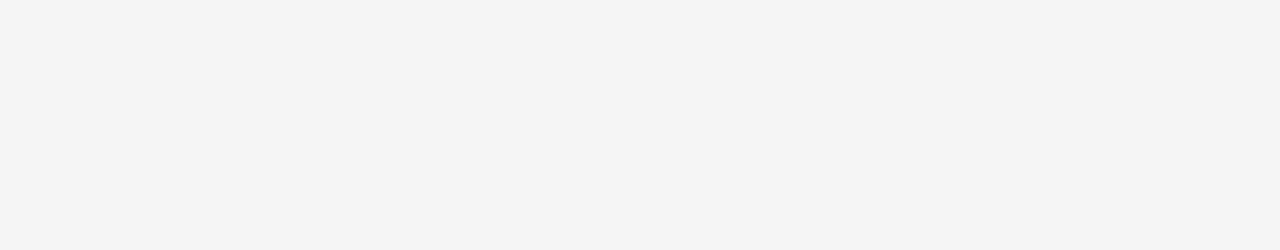
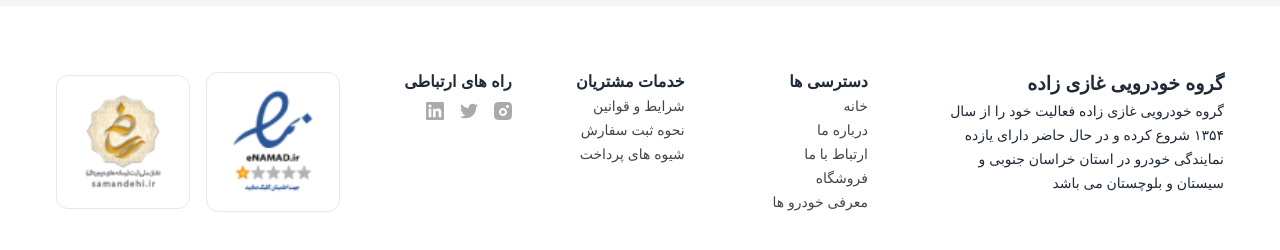
Before and after one commit to khosrora/ghazizadeh_front, a Next.js app: page / in a window 1280 px wide. Shown: the part 3274-3524 px from the top of the page. Built offline with nearby package versions, Linux system fonts and the light colour scheme; a small style sheet from the web is missing.

Commit message:
add footer

```diff
--- /dev/null
+++ b/components/layout/public/footer/footer.js
@@ -0,0 +1,101 @@
+import Image from "next/image";
+
+
+
+
+const Footer = () => {
+    return (
+        <div className="bg-[#FFFFFF] mt-14 p-4 lg:py-16 lg:px-14">
+            <ul className="flex flex-col gap-y-6 lg:flex-row lg:justify-between">
+                <li className="lg:w-1/4">
+                    <span className="font-bold text-[19px]"> گروه خودرویی غازی زاده </span>
+                    <br />
+                    <span className="text-[14px]">
+                        گروه خودرویی غازی زاده فعالیت خود را از سال ۱۳۵۴ شروع کرده و در حال حاضر دارای یازده نمایندگی خودرو در استان خراسان جنوبی و سیستان و بلوچستان می باشد
+                    </span>
+                </li>
+                <li className="flex justify-between items-start lg:w-1/4">
+                    <ul>
+                        <li>
+                            <span className="font-bold text-[16px]">دسترسی ها</span>
+                        </li>
+                        <li>
+                            <span className="text-[14px] text-[#444444]"> خانه </span>
+                        </li>
+                        <li>
+                            <span className="text-[14px] text-[#444444]"> درباره ما </span>
+                        </li>
+                        <li>
+                            <span className="text-[14px] text-[#444444]"> ارتباط با ما </span>
+                        </li>
+                        <li>
+                            <span className="text-[14px] text-[#444444]"> فروشگاه </span>
+                        </li>
+                        <li>
+                            <span className="text-[14px] text-[#444444]"> معرفی خودرو ها </span>
+                        </li>
+                    </ul>
+                    <ul>
+                        <li>
+                            <span className="font-bold text-[16px]">خدمات مشتریان</span>
+                        </li>
+                        <li>
+                            <span className="text-[14px] text-[#444444]"> شرایط و قوانین </span>
+                        </li>
+                        <li>
+                            <span className="text-[14px] text-[#444444]"> نحوه ثبت سفارش </span>
+                        </li>
+                        <li>
+                            <span className="text-[14px] text-[#444444]"> شیوه های پرداخت </span>
+                        </li>
+                    </ul>
+                </li>
+                <li>
+                    <span className="font-bold text-[16px]">راه های ارتباطی</span>
+                    <ul className="flex gap-x-4 justify-start items-center mt-2">
+                        <li>
+                            <svg width="18" height="18" viewBox="0 0 18 18" fill="none" xmlns="http://www.w3.org/2000/svg">
+                                <path fill-rule="evenodd" clip-rule="evenodd" d="M0 8C0 4.22876 0 2.34315 1.17157 1.17157C2.34315 0 4.22876 0 8 0H10C13.7712 0 15.6569 0 16.8284 1.17157C18 2.34315 18 4.22876 18 8V10C18 13.7712 18 15.6569 16.8284 16.8284C15.6569 18 13.7712 18 10 18H8C4.22876 18 2.34315 18 1.17157 16.8284C0 15.6569 0 13.7712 0 10V8ZM15 4.5C15 5.32843 14.3284 6 13.5 6C12.6716 6 12 5.32843 12 4.5C12 3.67157 12.6716 3 13.5 3C14.3284 3 15 3.67157 15 4.5ZM11 10C11 11.1046 10.1046 12 9 12C7.89543 12 7 11.1046 7 10C7 8.89543 7.89543 8 9 8C10.1046 8 11 8.89543 11 10ZM13 10C13 12.2091 11.2091 14 9 14C6.79086 14 5 12.2091 5 10C5 7.79086 6.79086 6 9 6C11.2091 6 13 7.79086 13 10Z" fill="#AAAAAA" />
+                            </svg>
+                        </li>
+                        <li>
+                            <svg width="18" height="18" viewBox="0 0 18 18" fill="none" xmlns="http://www.w3.org/2000/svg">
+                                <g clip-path="url(#clip0_139_608)">
+                                    <path d="M16.1572 5.32801C16.1677 5.48626 16.1677 5.64526 16.1677 5.80501C16.1677 10.6853 12.4522 16.3125 5.66025 16.3125V16.3095C3.654 16.3125 1.689 15.738 0 14.6543C0.29175 14.6895 0.585 14.7068 0.879 14.7075C2.5425 14.709 4.158 14.151 5.46525 13.1235C3.885 13.0935 2.499 12.063 2.01525 10.5585C2.56875 10.665 3.13875 10.6433 3.6825 10.4955C1.959 10.1475 0.72 8.63326 0.72 6.87526C0.72 6.85951 0.72 6.84376 0.72 6.82876C1.23375 7.11526 1.80825 7.27351 2.39625 7.29076C0.77325 6.20701 0.27225 4.04851 1.2525 2.36101C3.1275 4.66801 5.89425 6.07051 8.8635 6.21976C8.56575 4.93726 8.973 3.59326 9.9315 2.69101C11.4187 1.29226 13.758 1.36426 15.1567 2.85151C15.984 2.68876 16.7768 2.38501 17.502 1.95526C17.226 2.81026 16.6493 3.53626 15.8783 3.99826C16.611 3.91051 17.3258 3.71476 18 3.41626C17.5042 4.15801 16.8802 4.80526 16.1572 5.32801Z" fill="#AAAAAA" />
+                                </g>
+                                <defs>
+                                    <clipPath id="clip0_139_608">
+                                        <rect width="18" height="18" fill="white" />
+                                    </clipPath>
+                                </defs>
+                            </svg>
+                        </li>
+                        <li>
+                            <svg width="18" height="18" viewBox="0 0 18 18" fill="none" xmlns="http://www.w3.org/2000/svg">
+                                <path d="M15.3378 15.3107H12.6705V11.141C12.6705 10.1466 12.6527 8.86706 11.2831 8.86706C9.89402 8.86706 9.68114 9.95 9.68114 11.0692V15.3107H7.0147V6.73571H9.57558V7.9072H9.61106C10.1335 7.01641 11.1039 6.48424 12.1373 6.52231C14.841 6.52231 15.3387 8.2977 15.3387 10.6061L15.3378 15.3107ZM4.00498 5.56334C3.14987 5.56334 2.4571 4.87178 2.4571 4.01818C2.4571 3.16458 3.14987 2.47302 4.00498 2.47302C4.86008 2.47302 5.55286 3.16458 5.55286 4.01818C5.55286 4.87178 4.86008 5.56334 4.00498 5.56334ZM5.3382 15.3107H2.66821V6.73571H5.3382V15.3107ZM16.6674 0.000762288H1.3279C0.603186 -0.00720702 0.00887038 0.572782 0 1.29622V16.6717C0.00887038 17.396 0.603186 17.976 1.3279 17.968H16.6674C17.3939 17.9769 17.9909 17.3969 18.0007 16.6717V1.29533C17.99 0.570125 17.393 -0.0098635 16.6674 -0.000123233" fill="#AAAAAA" />
+                            </svg>
+                        </li>
+                    </ul>
+                </li>
+                <li className="flex justify-start items-center gap-x-4">
+                    <div className="border rounded-xl justify-center items-center p-4">
+                        <Image
+                            src='/images/logo1.png'
+                            width="100"
+                            height="100"
+                        />
+                    </div>
+                    <div className="border rounded-xl justify-center items-center p-4">
+                        <Image
+                            src='/images/rezi.png'
+                            width="100"
+                            height="100"
+                        />
+                    </div>
+                </li>
+            </ul>
+        </div>
+    );
+}
+
+export default Footer;
--- a/components/layout/public/index.js
+++ b/components/layout/public/index.js
@@ -1,8 +1,10 @@
+import Footer from "./footer/footer";
 import NavbarDesktop from "./header/NavbarDesktop";
 import NavbarPhone from "./header/NavbarPhone";
 
 const PublicLayout = ({ children }) => {
     return (
+        <>
             <div className="max-w-7xl m-auto">
                 <NavbarPhone />
                 <NavbarDesktop />
@@ -10,6 +12,8 @@ const PublicLayout = ({ children }) => {
                     {children}
                 </div>
             </div>
+            <Footer />
+        </>
     );
 }
 
--- a/components/pages/HomePage/IndexPage.js
+++ b/components/pages/HomePage/IndexPage.js
@@ -28,7 +28,6 @@ const IndexPage = () => {
             <Accessories />
             <Consumables />
             <BlogSection />
-            <div className="h-96"></div>
         </div>
     );
 }
```
Also changed, not shown: public/images/logo1.png (added), public/images/rezi.png (added). Lines whose indentation alone changed are shown as unchanged.
